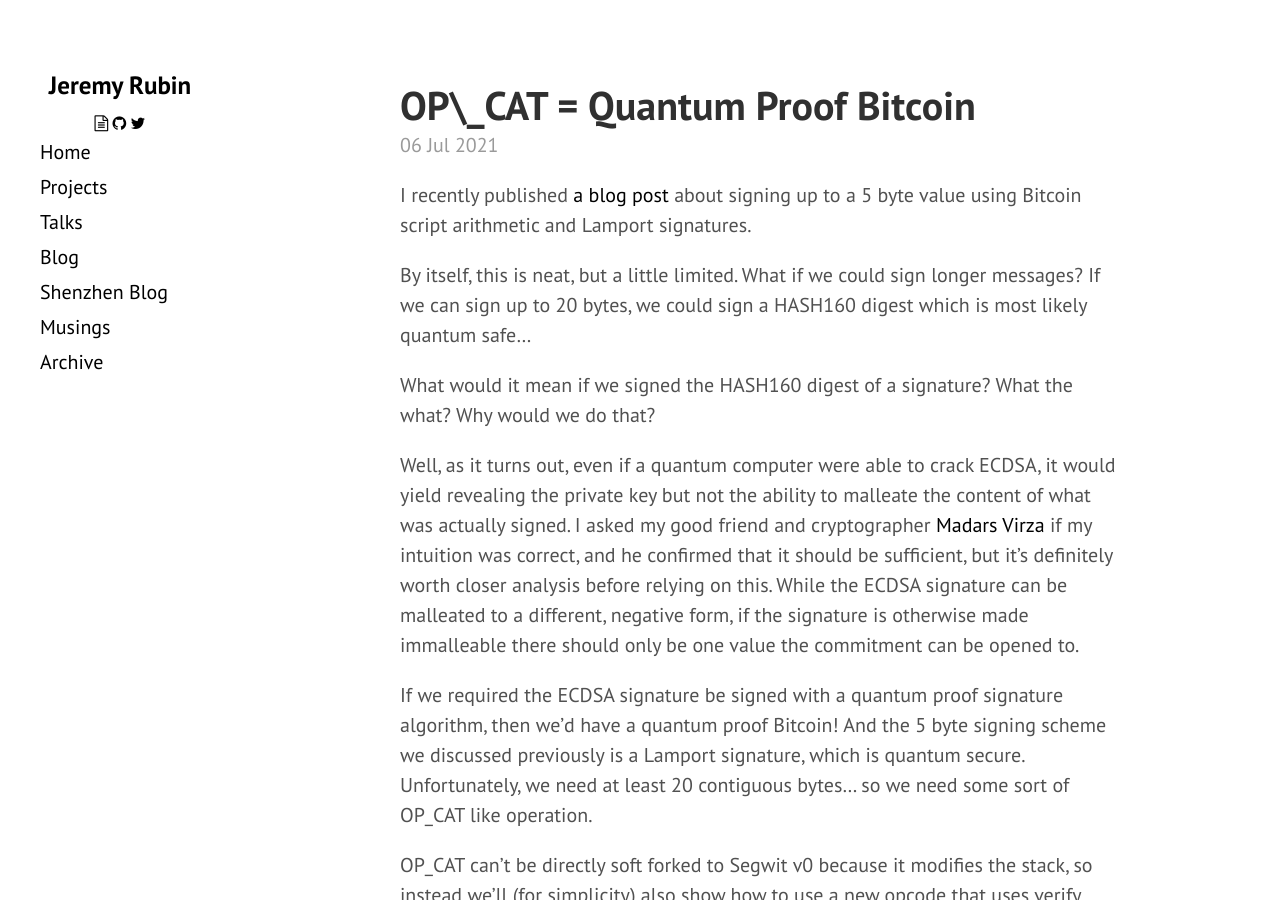
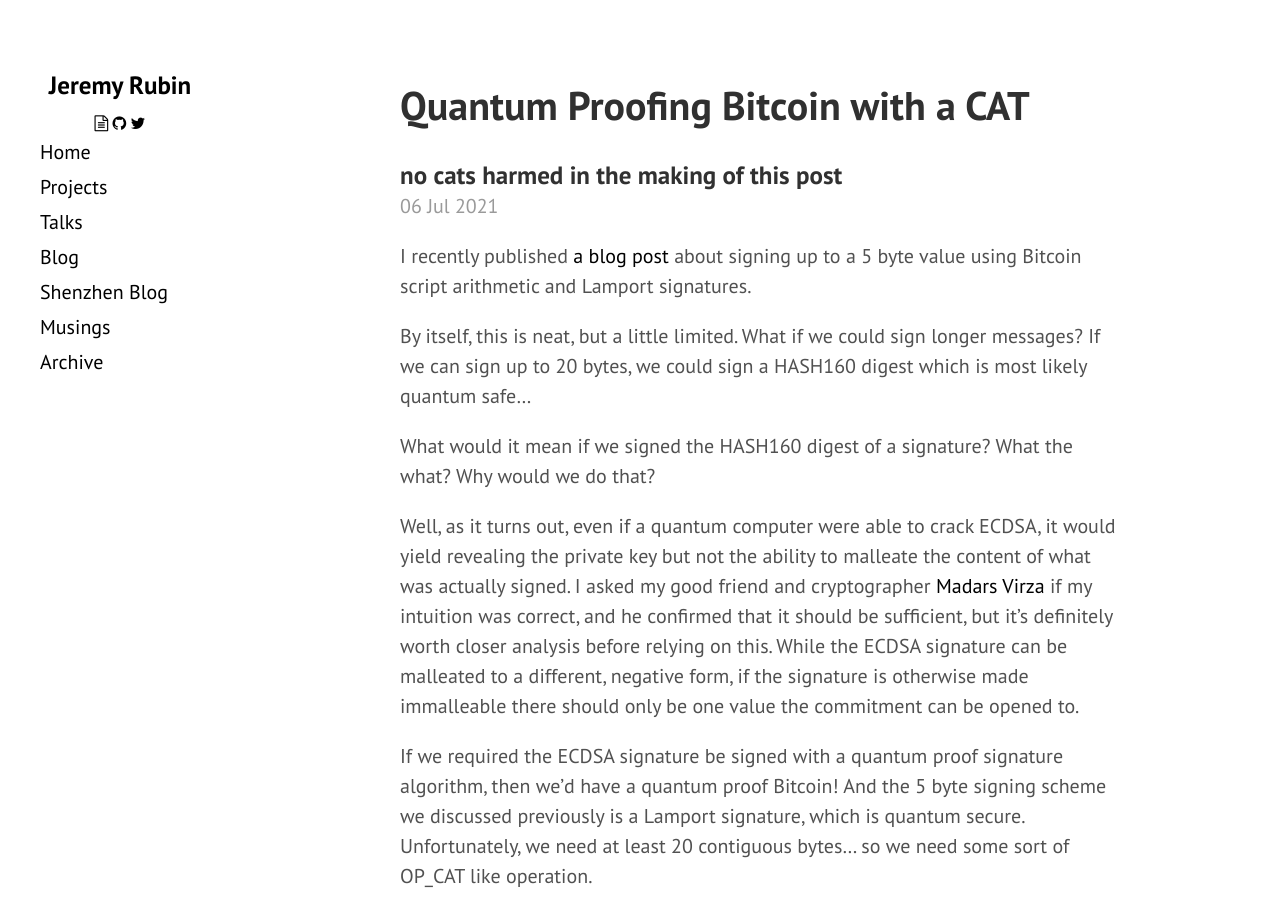
Before and after one commit to JeremyRubin/rubin.io, a Jekyll site: the page built from blog/_posts/0000-00-00-quantum-bitcoin.md, in a window 1280 px wide and 900 px high. Built offline with Jekyll 4.4.1, drawn with Linux system fonts in a browser that asks for light colours.

Commit message:
Fixup Title

```diff
--- a/blog/_posts/0000-00-00-quantum-bitcoin.md
+++ b/blog/_posts/0000-00-00-quantum-bitcoin.md
@@ -2,7 +2,8 @@
 comments: True
 disqusId: 3d15c3e24acd5794eec1f2637d1a842936617b23
 layout: post
-title: OP\_CAT = Quantum Proof Bitcoin
+title: Quantum Proofing Bitcoin with a CAT
+subtitle: no cats harmed in the making of this post
 date: 2021-07-06
 ---
 
```
